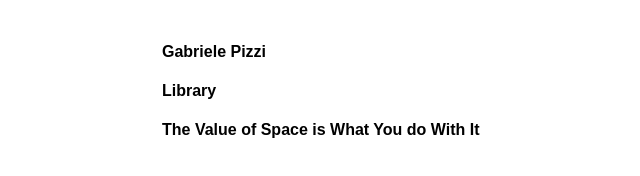
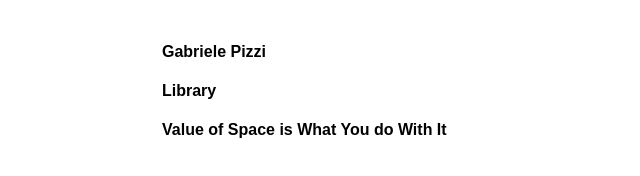
Before and after one commit to gbrlpzz/sito, a plain HTML site: page index.html in a window 1280 px wide. Shown: the whole page, without its empty margins (178-818 px from the left). Drawn offline with Linux system fonts and the light colour scheme.

Commit message:
removed THE

```diff
--- a/index.html
+++ b/index.html
@@ -136,7 +136,7 @@
 
 		<!--Article: The Value of Space is What you do With It-->
 		<div class="accordion-item">
-			<h2 class="accordion-title" data-article="articles/space/space.html">The Value of Space is What You do With It</h2>
+			<h2 class="accordion-title" data-article="articles/space/space.html">Value of Space is What You do With It</h2>
 			<div class="accordion-content"></div>
 		</div>
 
```
